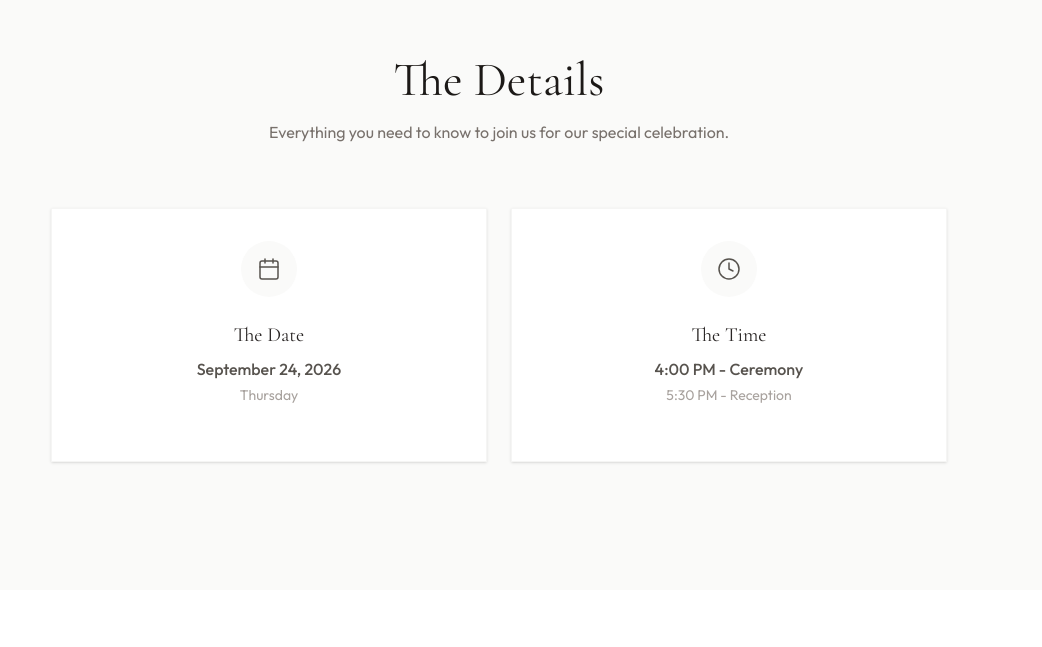
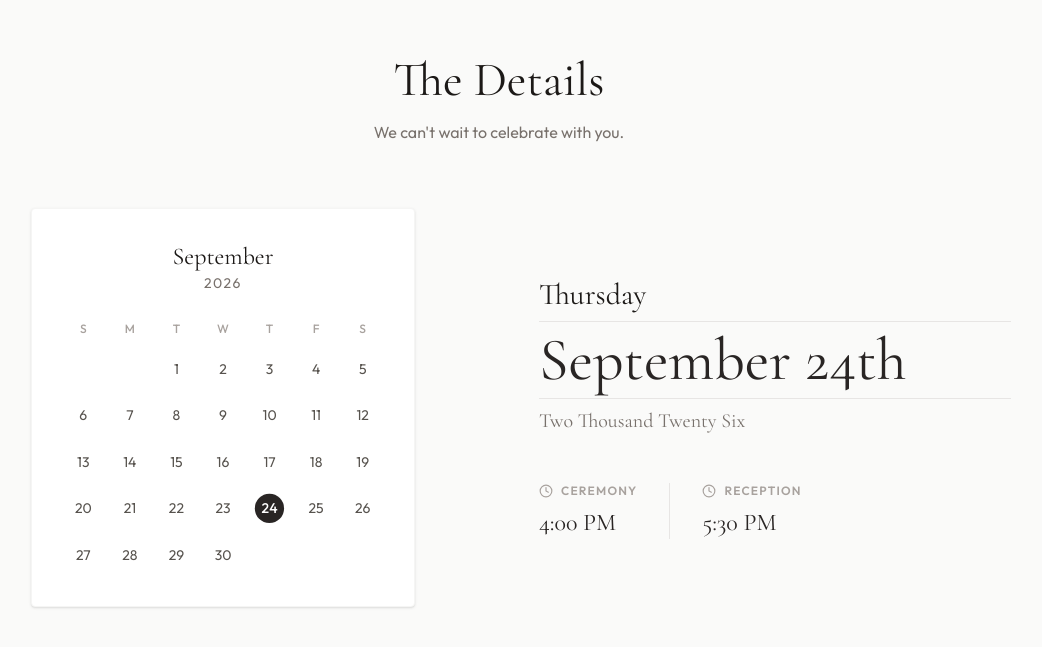
Before and after one commit to rrlWakai/weddingsite, a React (Vite) app: page / in a window 1280 px wide. Shown: the part 3230-3877 px from the top of the page, without its empty margins (141-1183 px from the left). Built offline with nearby package versions, Linux system fonts and the light colour scheme.

Commit message:
changed the details section

```diff
--- a/src/components/sections/DetailsSection.tsx
+++ b/src/components/sections/DetailsSection.tsx
@@ -1,23 +1,67 @@
 import { motion } from 'framer-motion';
-import { Calendar, Clock } from 'lucide-react';
+import { Clock } from 'lucide-react';
 import { SectionContainer } from '../ui/SectionContainer';
-const details = [
-  {
-    id: 1,
-    icon: Calendar,
-    title: "The Date",
-    info: "September 24, 2026",
-    subInfo: "Thursday",
-  },
-  {
-    id: 2,
-    icon: Clock,
-    title: "The Time",
-    info: "4:00 PM - Ceremony",
-    subInfo: "5:30 PM - Reception",
-  },
 
-];
+const CalendarView = () => {
+  const days = ['S', 'M', 'T', 'W', 'T', 'F', 'S'];
+  // September 2026 starts on Tuesday (index 2)
+  // 30 days
+  const startDay = 2;
+  const totalDays = 30;
+  const weeks = [];
+
+  let currentDay = 1;
+  for (let i = 0; i < 5; i++) {
+    const week = [];
+    for (let j = 0; j < 7; j++) {
+      if ((i === 0 && j < startDay) || currentDay > totalDays) {
+        week.push(null);
+      } else {
+        week.push(currentDay);
+        currentDay++;
+      }
+    }
+    weeks.push(week);
+  }
+
+  return (
+    <div className="bg-white p-8 rounded-sm shadow-sm border border-stone-100 max-w-sm mx-auto w-full">
+      <div className="text-center mb-6">
+        <h3 className="text-2xl font-serif text-stone-900">September</h3>
+        <p className="text-stone-500 tracking-widest uppercase text-sm">2026</p>
+      </div>
+
+      <div className="grid grid-cols-7 gap-2 mb-2">
+        {days.map(d => (
+          <div key={d} className="text-center text-xs font-medium text-stone-400 py-1">
+            {d}
+          </div>
+        ))}
+      </div>
+
+      <div className="grid grid-cols-7 gap-2">
+        {weeks.flat().map((day, idx) => (
+          <div key={idx} className="aspect-square flex items-center justify-center relative">
+            {day && (
+              <>
+                <span className={`text-sm z-10 relative ${day === 24 ? 'text-white font-medium' : 'text-stone-600'}`}>
+                  {day}
+                </span>
+                {day === 24 && (
+                  <motion.div
+                    layoutId="selectedDay"
+                    className="absolute inset-0 bg-stone-800 rounded-full scale-75"
+                    transition={{ duration: 0.3 }}
+                  />
+                )}
+              </>
+            )}
+          </div>
+        ))}
+      </div>
+    </div>
+  );
+};
 
 export const DetailsSection = () => {
   return (
@@ -30,31 +74,55 @@ export const DetailsSection = () => {
       >
         <h2 className="text-4xl md:text-5xl font-serif text-stone-900 mb-4">The Details</h2>
         <p className="text-stone-500 max-w-lg mx-auto">
-          Everything you need to know to join us for our special celebration.
+          We can't wait to celebrate with you.
         </p>
       </motion.div>
 
-      <div className="grid grid-cols-1 md:grid-cols-2 gap-6 max-w-4xl mx-auto">
-        {details.map((detail, index) => (
-          <motion.div
-            key={detail.id}
-            initial={{ opacity: 0, y: 20 }}
-            whileInView={{ opacity: 1, y: 0 }}
-            viewport={{ once: true }}
-            transition={{ delay: index * 0.1, duration: 0.8 }}
-            className="group relative bg-white p-8 border border-stone-100 shadow-sm hover:shadow-md transition-all duration-300 flex flex-col items-center text-center h-full"
-          >
-            <div className="mb-6 p-4 bg-stone-50 rounded-full text-stone-600 group-hover:bg-stone-100 group-hover:text-stone-800 transition-colors">
-              <detail.icon size={24} strokeWidth={1.5} />
+      <div className="grid grid-cols-1 md:grid-cols-2 gap-12 lg:gap-20 items-center max-w-5xl mx-auto">
+        {/* Calendar Side */}
+        <motion.div
+          initial={{ opacity: 0, x: -30 }}
+          whileInView={{ opacity: 1, x: 0 }}
+          viewport={{ once: true }}
+          transition={{ duration: 0.8 }}
+        >
+          <CalendarView />
+        </motion.div>
+
+        {/* Details Side */}
+        <motion.div
+          initial={{ opacity: 0, x: 30 }}
+          whileInView={{ opacity: 1, x: 0 }}
+          viewport={{ once: true }}
+          transition={{ duration: 0.8, delay: 0.2 }}
+          className="space-y-8 text-center md:text-left"
+        >
+          <div className="space-y-2">
+            <h3 className="text-3xl font-serif text-stone-900">Thursday</h3>
+            <div className="text-5xl md:text-6xl font-serif text-stone-800 py-2 border-y border-stone-200 inline-block md:block w-full">
+              September 24th
+            </div>
+            <p className="text-xl text-stone-500 font-serif">Two Thousand Twenty Six</p>
+          </div>
+
+          <div className="flex flex-col md:flex-row gap-8 pt-4 justify-center md:justify-start">
+            <div className="space-y-2">
+              <div className="flex items-center gap-2 justify-center md:justify-start text-stone-400 uppercase tracking-widest text-xs font-bold">
+                <Clock size={14} /> Ceremony
+              </div>
+              <p className="text-2xl font-serif text-stone-800">4:00 PM</p>
             </div>
 
-            <h3 className="text-xl font-serif text-stone-800 mb-2">{detail.title}</h3>
-            <p className="text-stone-600 font-medium mb-1">{detail.info}</p>
-            <p className="text-stone-400 text-sm mb-6">{detail.subInfo}</p>
+            <div className="w-px bg-stone-200 hidden md:block" />
 
-
-          </motion.div>
-        ))}
+            <div className="space-y-2">
+              <div className="flex items-center gap-2 justify-center md:justify-start text-stone-400 uppercase tracking-widest text-xs font-bold">
+                <Clock size={14} /> Reception
+              </div>
+              <p className="text-2xl font-serif text-stone-800">5:30 PM</p>
+            </div>
+          </div>
+        </motion.div>
       </div>
     </SectionContainer>
   );
```
